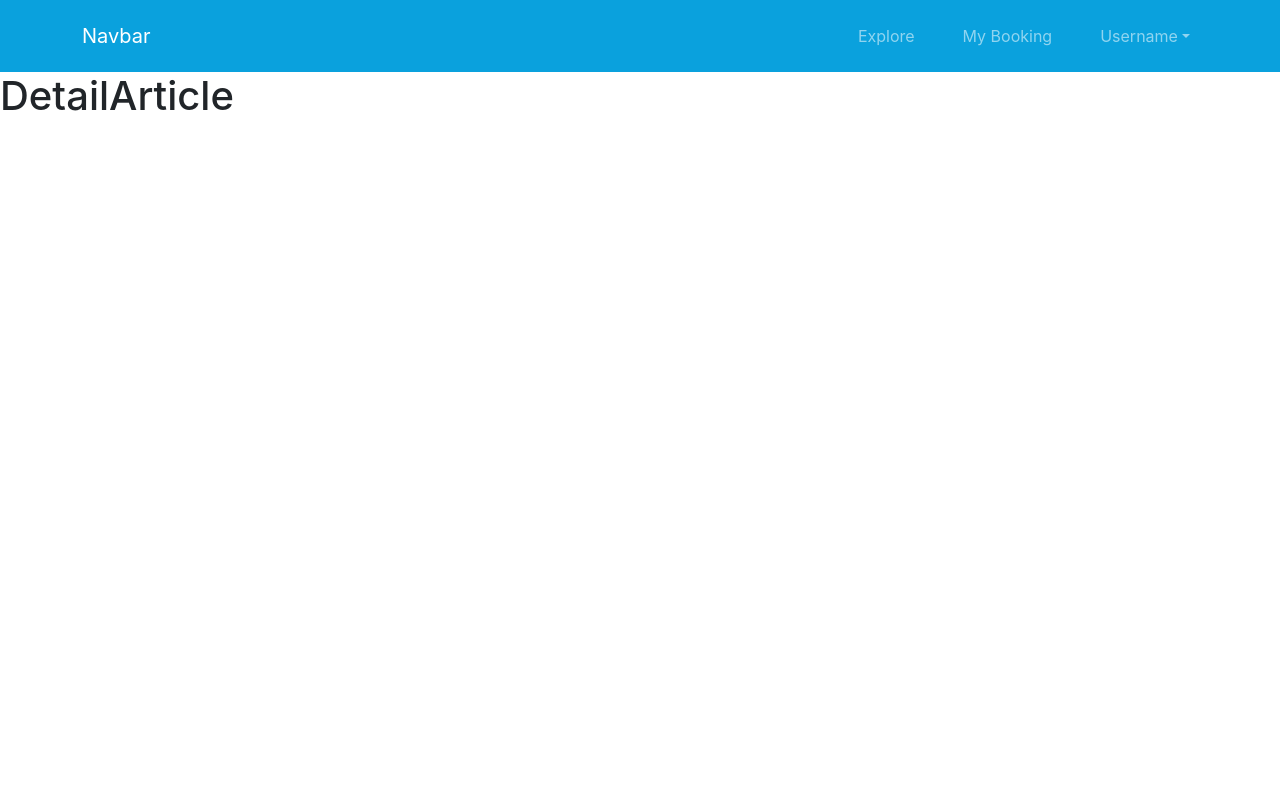
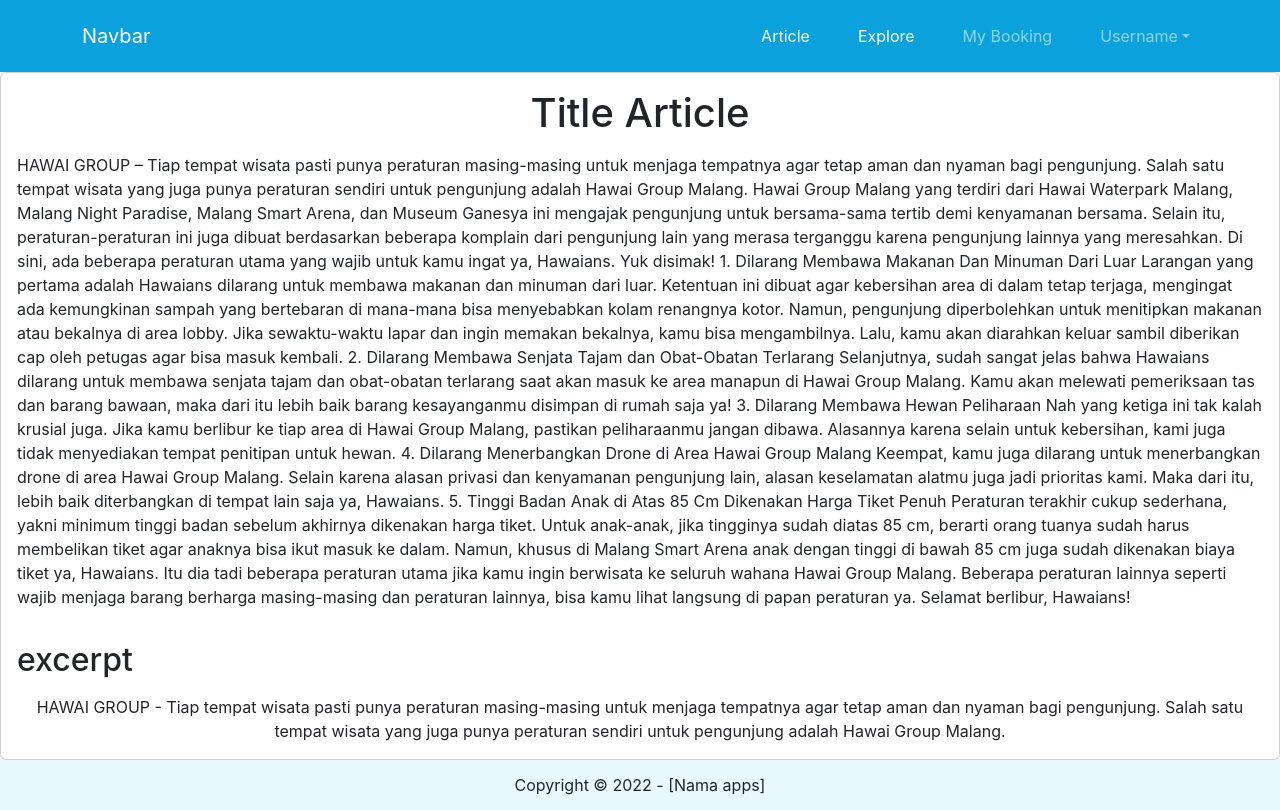
Before and after one commit to MuhammadAbdiel/capstone-dicoding, a React (Create React App) app: page /articles/detail in a window 1280 px wide. Built offline with nearby package versions, Linux system fonts and the light colour scheme; the HTML template or start-up script is replaced by a standard one.

Commit message:
creted page article & article detail

```diff
--- a/src/App.js
+++ b/src/App.js
@@ -12,6 +12,8 @@ import Categories from './pages/Admin/Categories'
 import Tourism from './pages/Admin/Tourism'
 import DetailTourism from './pages/DetailTourism'
 import DetailArticle from './pages/DetailArticle'
+import Explore from './pages/Explore'
+import Article from './pages/Article'
 
 const App = () => {
   return (
@@ -21,12 +23,14 @@ const App = () => {
         <Route path='/login' element={<Login />} />
         <Route path='/register' element={<Register />} />
         <Route path='/user/profile' element={<Profile />} />
-        <Route path='/Tourism/detail' element={<DetailTourism />} />
+        <Route path='/tourism' element={<Explore />} />
+        <Route path='/tourism/detail' element={<DetailTourism />} />
+        <Route path='/articles' element={<Article />} />
         <Route path='/articles/detail' element={<DetailArticle />} />
         <Route path='/admin/' element={<Dashboard />} />
         <Route path='/admin/articles' element={<Articles />} />
         <Route path='/admin/categories' element={<Categories />} />
-        <Route path='/admin/Tourism' element={<Tourism />} />
+        <Route path='/admin/tourism' element={<Tourism />} />
         <Route path='*' element={<NotFoundPage />} />
       </Routes>
     </BrowserRouter>
--- a/src/components/Admin/SideBarAdmin.jsx
+++ b/src/components/Admin/SideBarAdmin.jsx
@@ -38,8 +38,8 @@ const SideBarAdmin = ({ active }) => {
       </ul>
       <ul className='nav flex-column bg-white mb-0'>
         <li className='nav-item'>
-          <Link className='nav-link text-dark' to='/admin/destinations'>
-            Destination
+          <Link className='nav-link text-dark' to='/admin/tourism'>
+            Toursim
           </Link>
         </li>
       </ul>
--- a/src/components/CardArticlesComponent.jsx
+++ b/src/components/CardArticlesComponent.jsx
@@ -1,6 +1,7 @@
 import React from 'react'
 import Button from 'react-bootstrap/Button'
 import Card from 'react-bootstrap/Card'
+import { Link } from 'react-router-dom'
 
 const CardArticlesComponent = () => {
   return (
@@ -16,7 +17,9 @@ const CardArticlesComponent = () => {
           cupiditate magni libero accusantium sapiente, eligendi ducimus.
         </Card.Text>
         <div className='d-flex justify-content-end'>
-          <Button variant='primary'>View More</Button>
+          <Link to='/articles/detail'>
+            <Button variant='primary'>View More</Button>
+          </Link>
         </div>
       </Card.Body>
     </Card>
--- a/src/components/HeaderComponent.jsx
+++ b/src/components/HeaderComponent.jsx
@@ -4,6 +4,7 @@ import Nav from 'react-bootstrap/Nav'
 import Navbar from 'react-bootstrap/Navbar'
 import NavDropdown from 'react-bootstrap/NavDropdown'
 import PropTypes from 'prop-types'
+import { Link } from 'react-router-dom'
 
 const HeaderComponent = ({ isUserLogged = true }) => {
   return (
@@ -13,9 +14,16 @@ const HeaderComponent = ({ isUserLogged = true }) => {
         <Navbar.Toggle aria-controls='responsive-navbar-nav' />
         <Navbar.Collapse id='responsive-navbar-nav'>
           <Nav className='ms-auto'>
-            <Nav.Link href='./explore' className='mx-3'>
-              Explore
-            </Nav.Link>{' '}
+            <Nav.Link className='mx-3 '>
+              <Link className='text-decoration-none text-white' to='/articles'>
+                Article
+              </Link>
+            </Nav.Link>
+            <Nav.Link className='mx-3 '>
+              <Link className='text-decoration-none text-white' to='/tourism'>
+                Explore
+              </Link>
+            </Nav.Link>
             {/* Link explore nih bisa dimanfaatkan sebagai halaman yang memberikan rekomendasi tempat wisata (Semacam pages explore instagram) */}
             <Nav.Link href='./my-booking' className='mx-3'>
               My Booking
--- /dev/null
+++ b/src/pages/Article.jsx
@@ -0,0 +1,21 @@
+import React from 'react'
+import CardArticlesComponent from '../components/CardArticlesComponent'
+import FooterComponent from '../components/FooterComponent'
+import HeaderComponent from '../components/HeaderComponent'
+
+const Article = () => {
+  return (
+    <div>
+      <HeaderComponent />
+      <h1 className='text-center'>Articles Tourism</h1>
+      <CardArticlesComponent />
+      <CardArticlesComponent />
+      <CardArticlesComponent />
+      <CardArticlesComponent />
+      <CardArticlesComponent />
+      <FooterComponent />
+    </div>
+  )
+}
+
+export default Article
--- a/src/pages/DetailArticle.jsx
+++ b/src/pages/DetailArticle.jsx
@@ -1,11 +1,80 @@
 import React from 'react'
+import FooterComponent from '../components/FooterComponent'
 import HeaderComponent from '../components/HeaderComponent'
+import Card from 'react-bootstrap/Card'
+// import logo from '../images/logo192.png'
+// import Container from 'react-bootstrap/Container'
+// import Row from 'react-bootstrap/Row'
+// import Col from 'react-bootstrap/Col'
 
 const DetailArticle = () => {
   return (
     <div>
       <HeaderComponent />
-      <h1>DetailArticle</h1>
+      <Card>
+        <Card.Body>
+          <Card.Title className='d-flex justify-content-center fw-bold'>
+            <h1>Title Article</h1>
+          </Card.Title>
+          <Card.Text>
+            HAWAI GROUP – Tiap tempat wisata pasti punya peraturan masing-masing untuk menjaga tempatnya agar tetap aman dan nyaman bagi
+            pengunjung. Salah satu tempat wisata yang juga punya peraturan sendiri untuk pengunjung adalah Hawai Group Malang. Hawai Group
+            Malang yang terdiri dari Hawai Waterpark Malang, Malang Night Paradise, Malang Smart Arena, dan Museum Ganesya ini mengajak
+            pengunjung untuk bersama-sama tertib demi kenyamanan bersama. Selain itu, peraturan-peraturan ini juga dibuat berdasarkan
+            beberapa komplain dari pengunjung lain yang merasa terganggu karena pengunjung lainnya yang meresahkan. Di sini, ada beberapa
+            peraturan utama yang wajib untuk kamu ingat ya, Hawaians. Yuk disimak! 1. Dilarang Membawa Makanan Dan Minuman Dari Luar
+            Larangan yang pertama adalah Hawaians dilarang untuk membawa makanan dan minuman dari luar. Ketentuan ini dibuat agar kebersihan
+            area di dalam tetap terjaga, mengingat ada kemungkinan sampah yang bertebaran di mana-mana bisa menyebabkan kolam renangnya
+            kotor. Namun, pengunjung diperbolehkan untuk menitipkan makanan atau bekalnya di area lobby. Jika sewaktu-waktu lapar dan ingin
+            memakan bekalnya, kamu bisa mengambilnya. Lalu, kamu akan diarahkan keluar sambil diberikan cap oleh petugas agar bisa masuk
+            kembali. 2. Dilarang Membawa Senjata Tajam dan Obat-Obatan Terlarang Selanjutnya, sudah sangat jelas bahwa Hawaians dilarang
+            untuk membawa senjata tajam dan obat-obatan terlarang saat akan masuk ke area manapun di Hawai Group Malang. Kamu akan melewati
+            pemeriksaan tas dan barang bawaan, maka dari itu lebih baik barang kesayanganmu disimpan di rumah saja ya! 3. Dilarang Membawa
+            Hewan Peliharaan Nah yang ketiga ini tak kalah krusial juga. Jika kamu berlibur ke tiap area di Hawai Group Malang, pastikan
+            peliharaanmu jangan dibawa. Alasannya karena selain untuk kebersihan, kami juga tidak menyediakan tempat penitipan untuk hewan.
+            4. Dilarang Menerbangkan Drone di Area Hawai Group Malang Keempat, kamu juga dilarang untuk menerbangkan drone di area Hawai
+            Group Malang. Selain karena alasan privasi dan kenyamanan pengunjung lain, alasan keselamatan alatmu juga jadi prioritas kami.
+            Maka dari itu, lebih baik diterbangkan di tempat lain saja ya, Hawaians. 5. Tinggi Badan Anak di Atas 85 Cm Dikenakan Harga
+            Tiket Penuh Peraturan terakhir cukup sederhana, yakni minimum tinggi badan sebelum akhirnya dikenakan harga tiket. Untuk
+            anak-anak, jika tingginya sudah diatas 85 cm, berarti orang tuanya sudah harus membelikan tiket agar anaknya bisa ikut masuk ke
+            dalam. Namun, khusus di Malang Smart Arena anak dengan tinggi di bawah 85 cm juga sudah dikenakan biaya tiket ya, Hawaians. Itu
+            dia tadi beberapa peraturan utama jika kamu ingin berwisata ke seluruh wahana Hawai Group Malang. Beberapa peraturan lainnya
+            seperti wajib menjaga barang berharga masing-masing dan peraturan lainnya, bisa kamu lihat langsung di papan peraturan ya.
+            Selamat berlibur, Hawaians!
+          </Card.Text>
+        </Card.Body>
+        <Card.Body>
+          <Card.Title className='d-flex justify-content-start'>
+            <h2>excerpt</h2>
+          </Card.Title>
+          <Card.Text className='text-center'>
+            HAWAI GROUP - Tiap tempat wisata pasti punya peraturan masing-masing untuk menjaga tempatnya agar tetap aman dan nyaman bagi
+            pengunjung. Salah satu tempat wisata yang juga punya peraturan sendiri untuk pengunjung adalah Hawai Group Malang.
+          </Card.Text>
+        </Card.Body>
+        {/* <Card.Body>
+          <Card.Title className='d-flex justify-content-start'>
+            <h2>Gallery</h2>
+          </Card.Title>
+          <Container className='d-flex justify-content-center'>
+            <Row>
+              <Col xs={6} md={4}>
+                <Card.Img variant='top' height={250} width={300} src={logo} />
+              </Col>
+              <Col xs={6} md={4}>
+                <Card.Img variant='top' height={250} widt={250} src={logo} />
+              </Col>
+              <Col xs={6} md={4}>
+                <Card.Img variant='top' height={250} widt={250} src={logo} />
+              </Col>
+              <Col xs={6} md={4}>
+                <Card.Img variant='top' height={250} widt={250} src={logo} />
+              </Col>
+            </Row>
+          </Container>
+        </Card.Body> */}
+      </Card>
+      <FooterComponent />
     </div>
   )
 }
--- /dev/null
+++ b/src/pages/Explore.jsx
@@ -0,0 +1,16 @@
+import React from 'react'
+import CardComponent from '../components/CardComponent'
+import FooterComponent from '../components/FooterComponent'
+import HeaderComponent from '../components/HeaderComponent'
+
+const Explore = () => {
+  return (
+    <div>
+      <HeaderComponent />
+      <CardComponent />
+      <FooterComponent />
+    </div>
+  )
+}
+
+export default Explore
```
